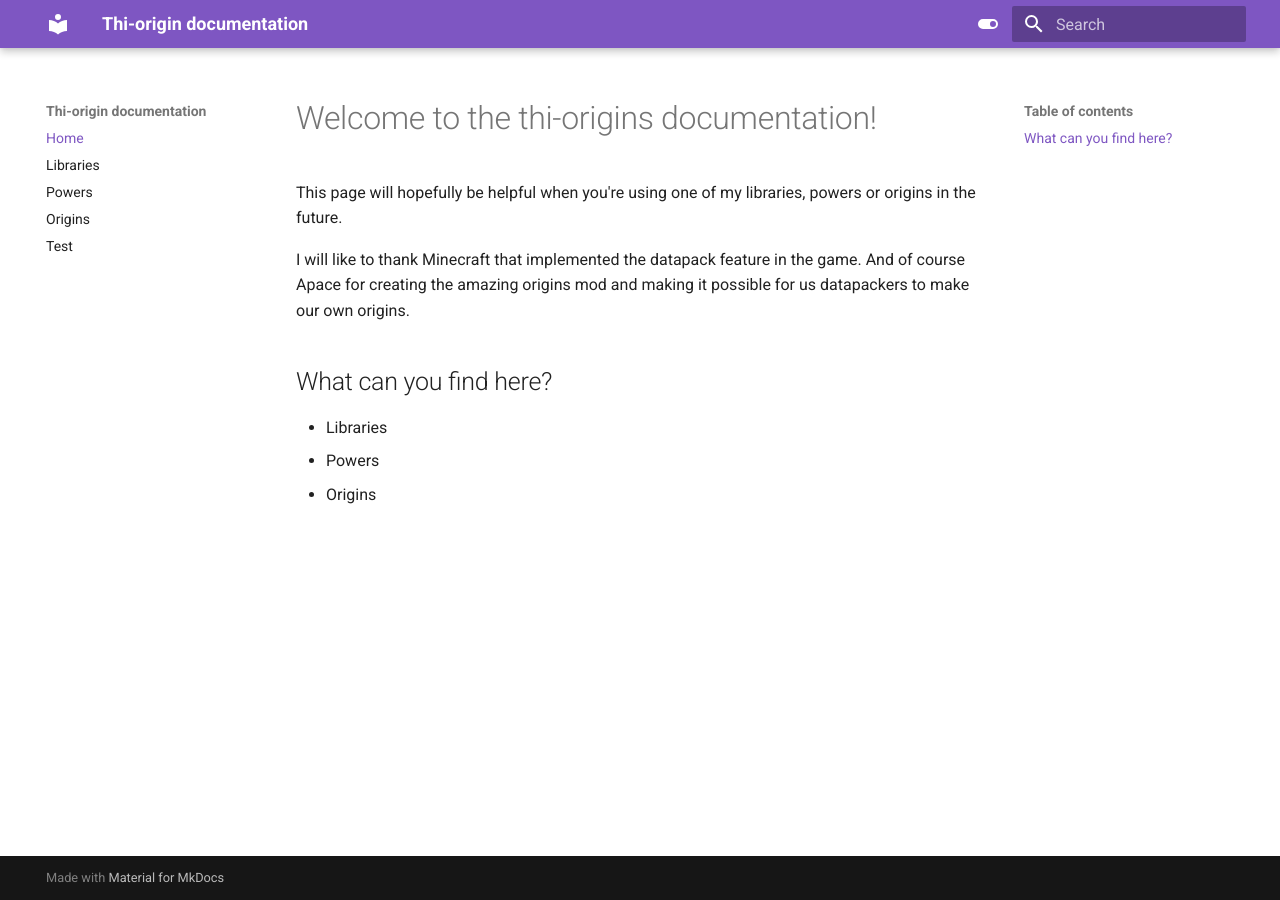
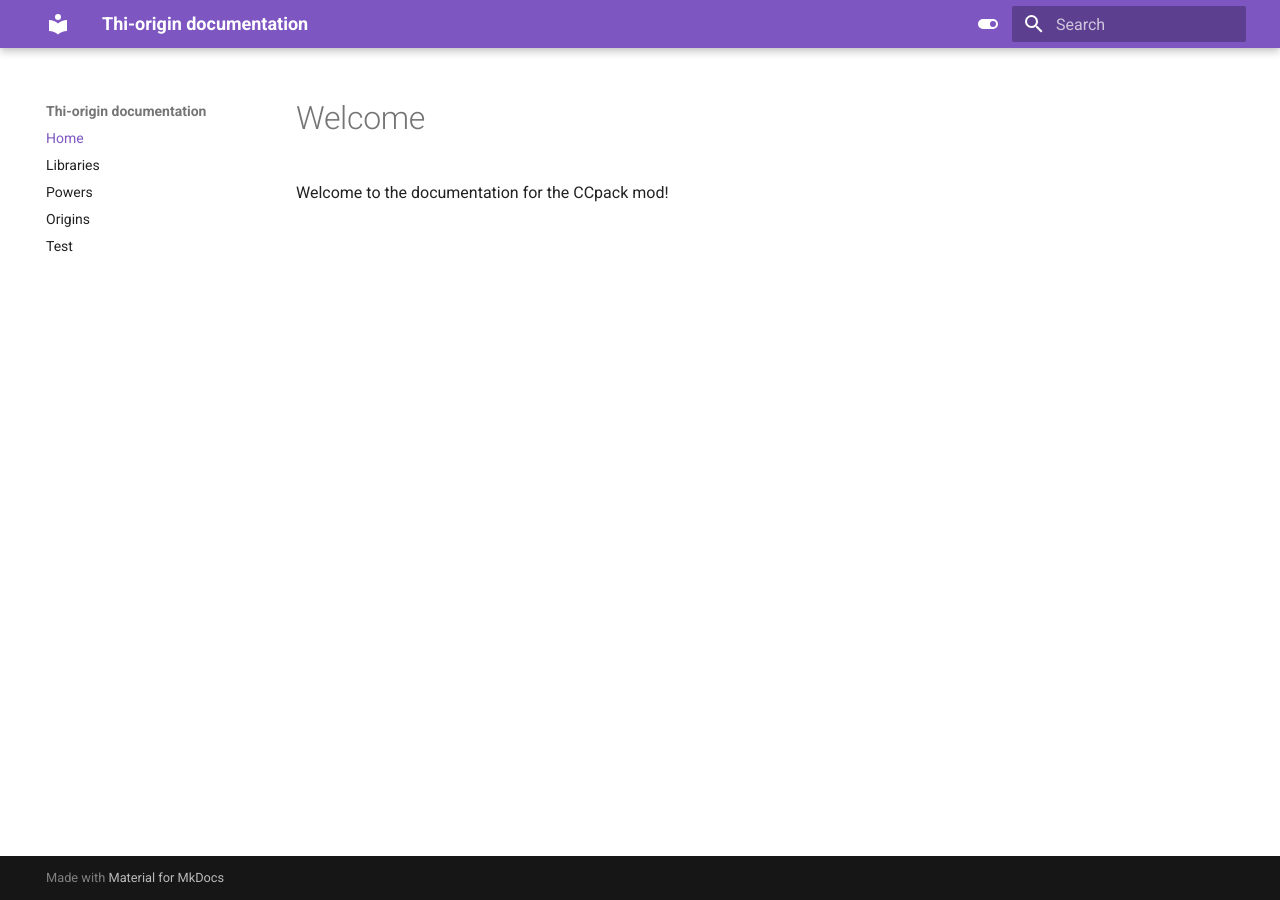
Before and after one commit to MisionThi/ccpack-docs, an MkDocs documentation site: the page built from docs/index.md, in a window 1280 px wide. Built offline with MkDocs 1.6.1 and Material for MkDocs 9.7.7, drawn with Linux system fonts in a browser that asks for light colours.

Commit message:
Update index.md

```diff
--- a/docs/index.md
+++ b/docs/index.md
@@ -1,17 +1,7 @@
 ---
 title: Home
-date: 2021-04-04
+date: 2021-06-03
 ---
 
-# Welcome to the thi-origins documentation!
-
-This page will hopefully be helpful when you're using one of my libraries, powers or origins in the future.
-
-I will like to thank Minecraft that implemented the datapack feature in the game.
-And of course Apace for creating the amazing origins mod and making it possible for us datapackers to make our own origins.
-
-## What can you find here?
-
-* Libraries
-* Powers
-* Origins
+# Welcome
+Welcome to the documentation for the CCpack mod!
```
